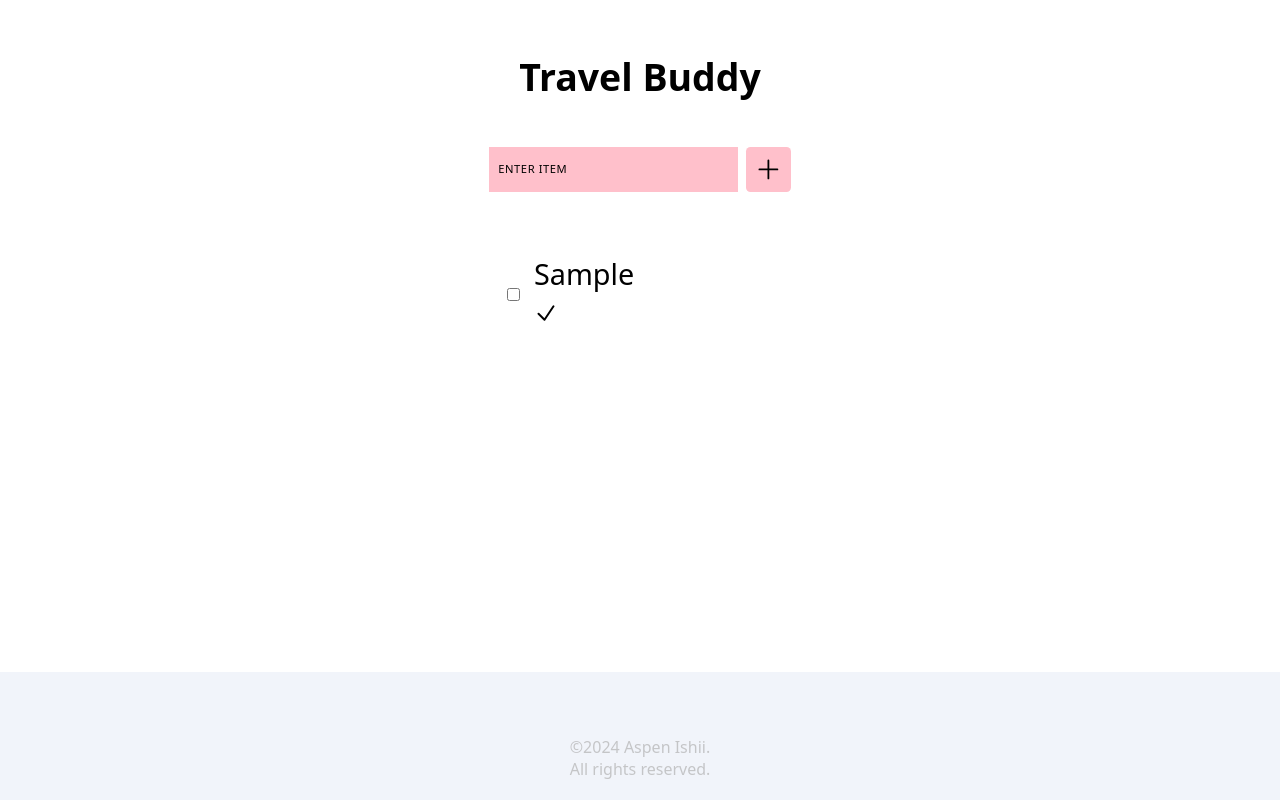
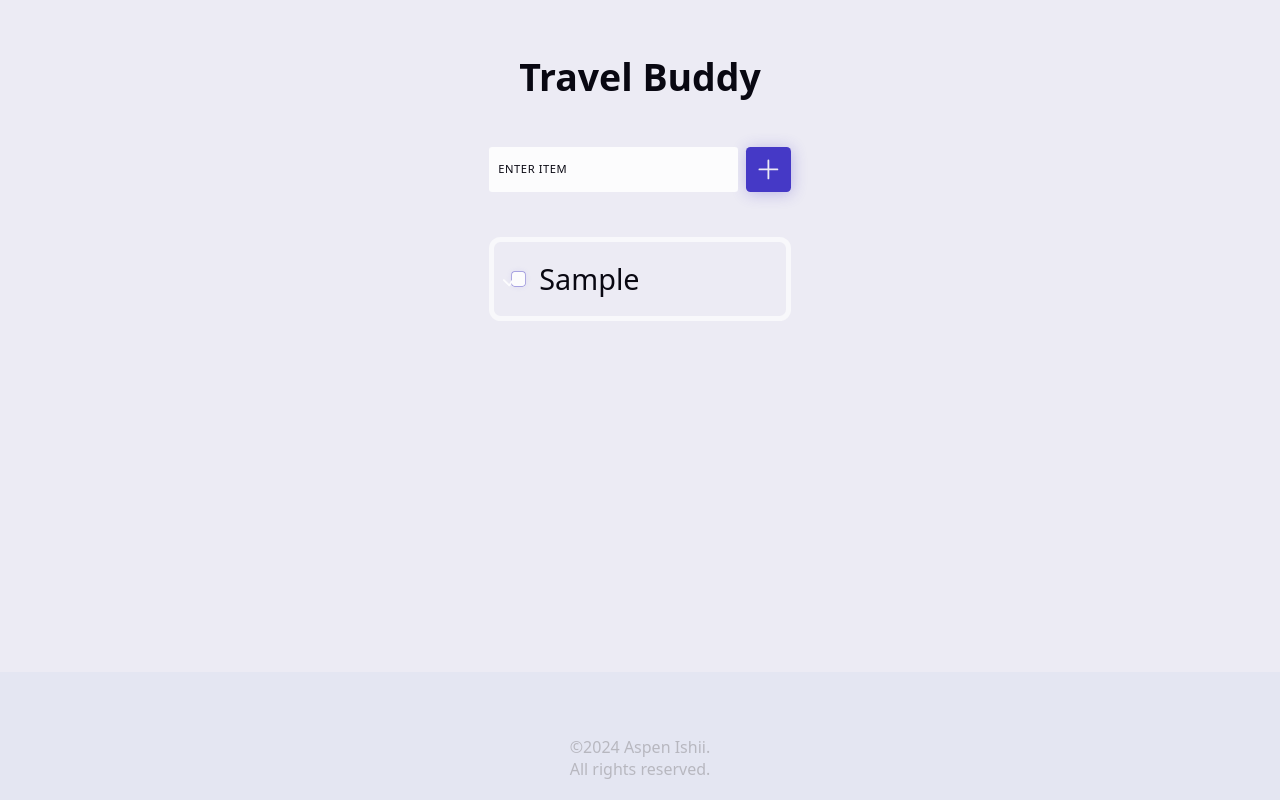
Before and after one commit to Aspen-Ishii/travel-buddy, a React (Vite) app: page / in a window 1280 px wide. Both pictures are taken after typing "Sample" into the empty fields and a click on the button "Add Item". Built offline with nearby package versions, Linux system fonts and the light colour scheme.

Commit message:
Add dark theme and light theme opt and imporved styling of input, item, checkmark, btn, lable

```diff
--- a/src/components/Backpack/BackpackStyles.module.css
+++ b/src/components/Backpack/BackpackStyles.module.css
@@ -32,9 +32,13 @@
 
   .input {
     border: none;
+    border-radius: var(--_radius);
     padding: 0.35em 0.55em;
     width: 100%;
-    background-color: pink;
+    background-color: hsl(var(--muted));
+    caret-color: hsl(var(--accent));
+    box-shadow: 0 0 0 -0.1em hsl(var(--bg)), 0 0 0 -0.2em hsl(var(--accent) / 0.8);
+    transition: box-shadow var(--_tspeed_fast) var(--_ttype_squish);
   }
 
   .input:focus {
@@ -58,10 +62,15 @@
     display: flex;
     place-items: center;
     gap: 0.5em;
+    background-color: hsl(var(--accent));
+    color: hsl(var(--bg));
     text-decoration: none;
     padding: 0.5em;
-    background-color: pink ;
     border-radius: 10%;
+    box-shadow: 0.05em 0.1em 0.9em hsl(var(--accent) / 0.3),
+    0 0 0 -0.1em hsl(var(--bg)), 0 0 0 -0.2em hsl(var(--accent));
+    transition: box-shadow var(--_tspeed_fast) var(--_ttype_squish),
+    background-color var(--_tspeed_fast) var(--_ttype_squish);
   }
 
   .btn :where(svg, img, span) {
--- a/src/components/Backpack/SingleItem.module.css
+++ b/src/components/Backpack/SingleItem.module.css
@@ -22,3 +22,57 @@
     text-align: left;
     line-height: 1.4;
   }
+
+  .checkbox {
+    flex-shrink: 0;
+    appearance: none;
+    border-radius: var(--_radius);
+    width: 1em;
+    height: 1em;
+    background-color: hsl(var(--muted));
+    border-radius: var(--_radius);
+    box-shadow:
+      0 0 .5em hsl(var(--accent) / .1),
+      0 0 0 0.05em hsl(var(--accent) / .5),
+      0 0 0 -0.2em hsl(var(--accent));
+    transition: box-shadow var(--_tspeed_fast) ease-in-out,
+      background-color 80ms ease-in-out;
+  }
+
+  .checkbox:focus {
+    outline: none;
+  }
+
+  .checkbox:is(:focus-visible, :hover) {
+    box-shadow:
+      0 0 0 hsl(var(--bg)),
+      0 0 0 .05em hsl(var(--accent)),
+      0 0 0 .225em hsl(var(--accent) / .3);
+  }
+
+  .checkmark {
+    content: '';
+    position: absolute;
+    width: 1em;
+    height: 1em;
+    display: grid;
+    place-items: center;
+    top: 50%;
+    color: hsl(var(--muted));
+    border-radius: var(--_radius);
+    transform: translate3d(calc(-100% - var(--taskgroup-gap)), -50%, 0);
+    transition: background-color 80ms ease-in-out;
+  }
+
+  .checkmark svg {
+    width: .75em;
+    height: .75em;
+  }
+
+  .checkbox:checked {
+    background-color: hsl(var(--accent));
+  }
+
+  .checkbox:checked+label {
+    text-decoration: line-through;
+  }
--- a/src/index.css
+++ b/src/index.css
@@ -13,6 +13,65 @@
   --_tspeed_fast: 180ms;
   --_tspeed_slow: 300ms;
   --_ttype_squish: cubic-bezier(0.86, -0.1, 0.27, 1.15);
+
+  /* Light Mode */
+  --bg--light: var(--_hue) 30% 94%;
+  --txt--light: var(--_hue) 40% 5%;
+  --accent--light: var(--_hue) 55% 50%;
+  --accent1--light: 10 80% 60%;
+  --muted--light: var(--_hue) 30% 99%;
+  /* Dark Mode */
+  --bg--dark: var(--_hue) 15% 10%;
+  --txt--dark: var(--_hue) 30% 88%;
+  --accent--dark: var(--_hue) 50% 50%;
+  --accent1--dark: 10 55% 50%;
+  --muted--dark: var(--_hue) 20% 4%;
+}
+
+@media (prefers-color-scheme: dark) {
+  :root {
+    --bg: var(--bg--dark);
+    --txt: var(--txt--dark);
+    --accent: var(--accent--dark);
+    --accent1: var(--accent1--dark);
+    --muted: var(--muted--dark);
+    color-scheme: dark;
+  }
+}
+
+@media (prefers-color-scheme: light) {
+  :root {
+    --bg: var(--bg--light);
+    --txt: var(--txt--light);
+    --accent: var(--accent--light);
+    --accent1: var(--accent1--light);
+    --muted: var(--muted--light);
+    color-scheme: light;
+  }
+}
+
+[color-scheme="dark"] {
+  --bg: var(--bg--dark);
+  --txt: var(--txt--dark);
+  --accent: var(--accent--dark);
+  --accent1: var(--accent1--dark);
+  --muted: var(--muted--dark);
+  color-scheme: dark;
+}
+
+[color-scheme="light"] {
+  --bg: var(--bg--light);
+  --txt: var(--txt--light);
+  --accent: var(--accent--light);
+  --accent1: var(--accent1--light);
+  --muted: var(--muted--light);
+  color-scheme: light;
+}
+
+@media screen and (max-width: 768px) {
+  :root {
+    --_size: 1.3rem;
+  }
 }
 
 body {
@@ -42,6 +101,13 @@ h1 {
   text-align: center;
 }
 
+hr {
+  border: 0;
+  height: 0.4em;
+  background-color: hsl(var(--accent) / 0.5);
+  border-radius: var(--_radius);
+}
+
 button {
   font: inherit;
   border: none;
```
